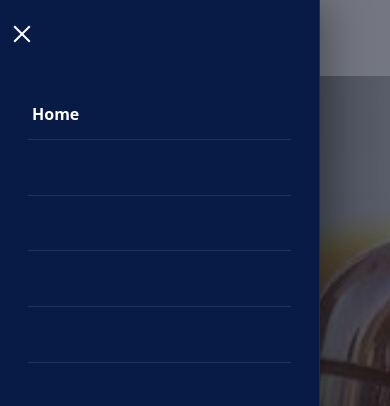
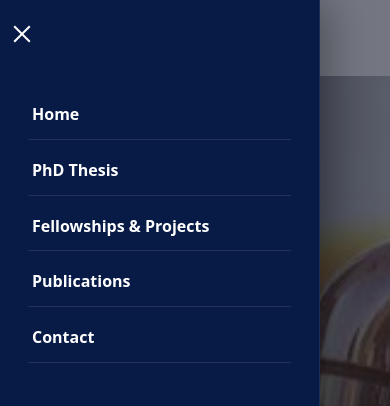
Before and after one commit to simbajr1/LNK, a plain HTML site: page index.html in a window 390 px wide. Both pictures are taken after a click on the button "Menu". Shown: the top 406 px of the page. Drawn offline with Linux system fonts and the light colour scheme.

Commit message:
hamburg menu

```diff
--- a/assets/style.css
+++ b/assets/style.css
@@ -2063,6 +2063,14 @@ footer {
 }
 
 @media (max-width: 760px) {
+  header:not(.sc) .nav ul a,
+  header.sc .nav ul a,
+  .nav ul a,
+  .nav ul a.on,
+  .open .nav ul a,
+  .open .nav ul a.on {
+    color: #fff;
+  }
   .open header,
   .open header.sc,
   .open header .nav,
```
